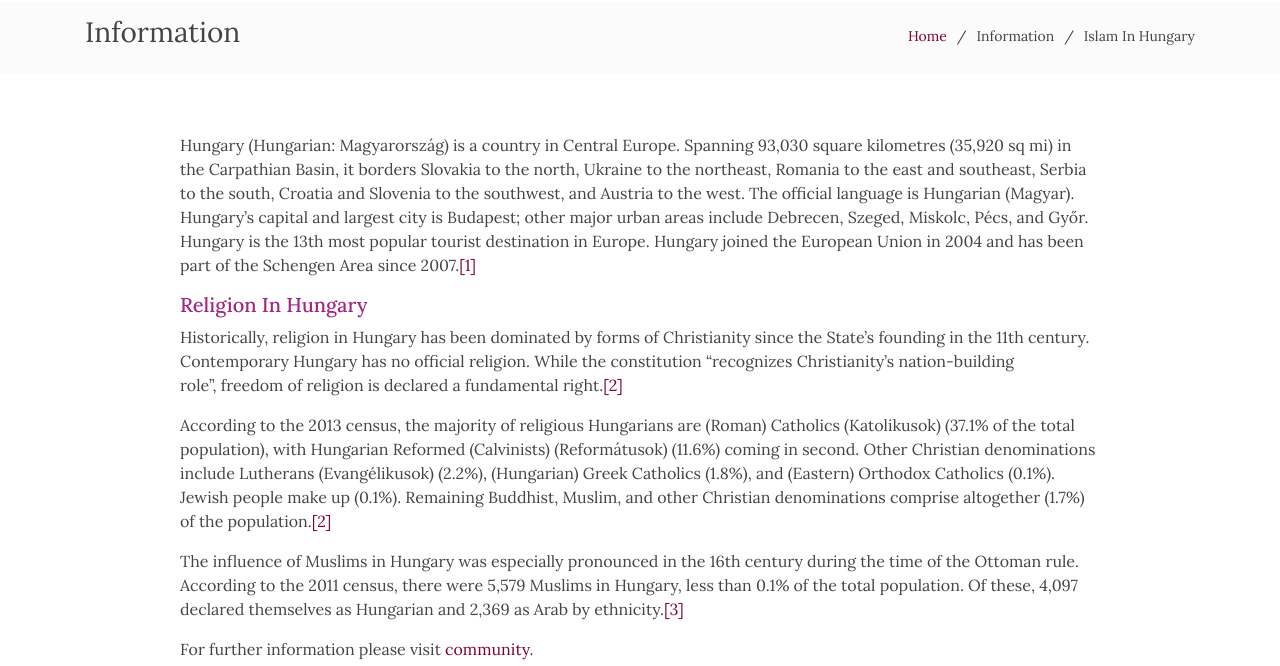
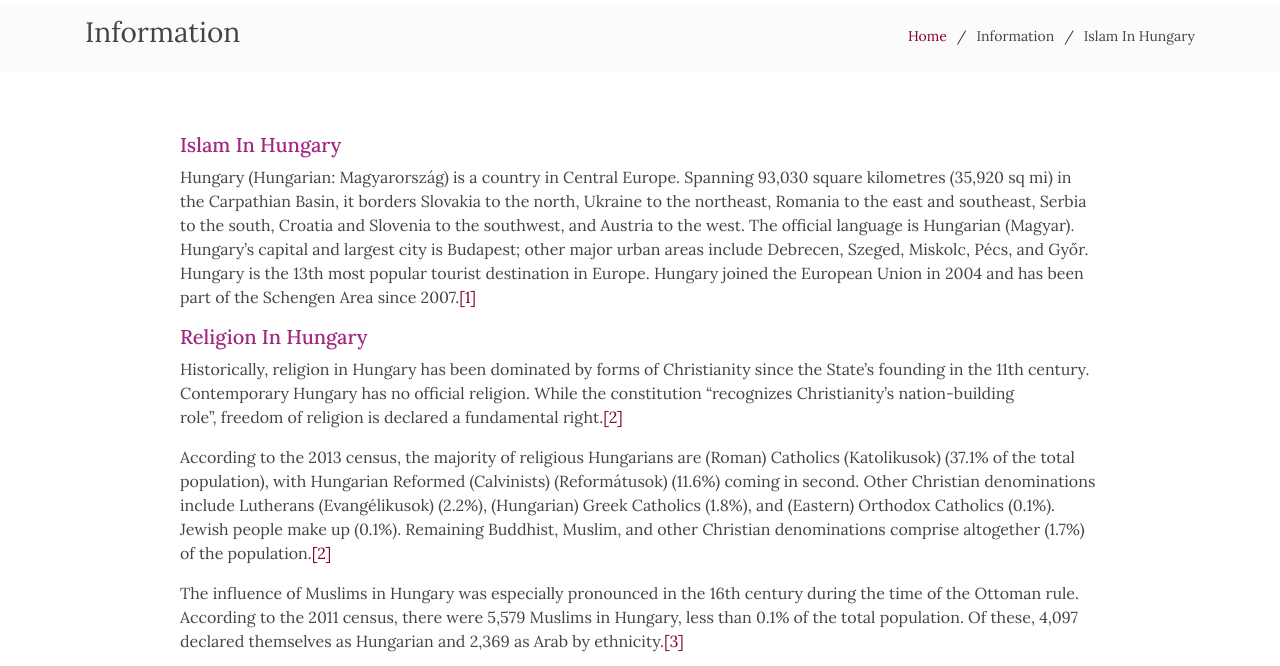
Before and after one commit to azizsubhana/muslimsinhungary, a plain HTML site: page iih.html in a window 1280 px wide. Shown: the part 121-787 px from the top of the page. Drawn offline with Linux system fonts and the light colour scheme.

Commit message:
Added Heading Islam In Hungary

```diff
--- a/iih.html
+++ b/iih.html
@@ -84,6 +84,7 @@
             <div class="row">
                 <div class="sm-2 col-sm-2 col-md-1 col-lg-1"></div>
                 <div class="sm-8 col-sm-8 col-md-10 col-lg-10">
+                  <h4 class="subheading">Islam In Hungary</h4>
                     <p>Hungary (Hungarian: Magyarország) is a country in Central Europe. Spanning 93,030 square kilometres (35,920 sq mi) in the Carpathian Basin, it borders Slovakia to the north, Ukraine to the northeast, Romania to the east and southeast, Serbia to the south, Croatia and Slovenia to the southwest, and Austria to the west. The official language is Hungarian (Magyar). Hungary’s capital and largest city is Budapest; other major urban areas include Debrecen, Szeged, Miskolc, Pécs, and Győr. Hungary is the 13th most popular tourist destination in Europe. Hungary joined the European Union in 2004 and has been part of the Schengen Area since 2007.<a rel="noreferrer noopener" href="https://en.wikipedia.org/wiki/Hungary" target="_blank">[1]</a></p>
                     <h5 class="subheading">Religion In Hungary</h5>
                     <p>Historically,&nbsp;religion in Hungary&nbsp;has been dominated by forms of&nbsp;Christianity&nbsp;since the State’s founding in the 11th century. Contemporary Hungary has no&nbsp;official religion. While the constitution “recognizes Christianity’s nation-building role”,&nbsp;freedom of religion&nbsp;is declared a fundamental right.<a rel="noreferrer noopener" href="https://en.wikipedia.org/wiki/Religion_in_Hungary" target="_blank">[2]</a></p>
```
